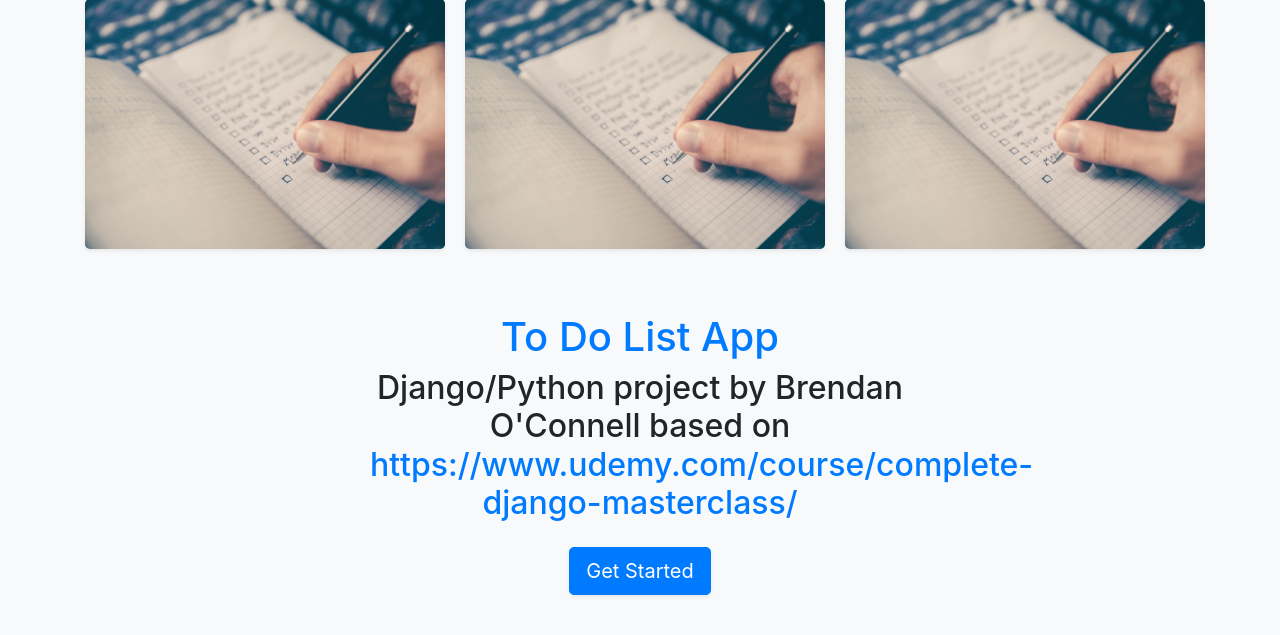
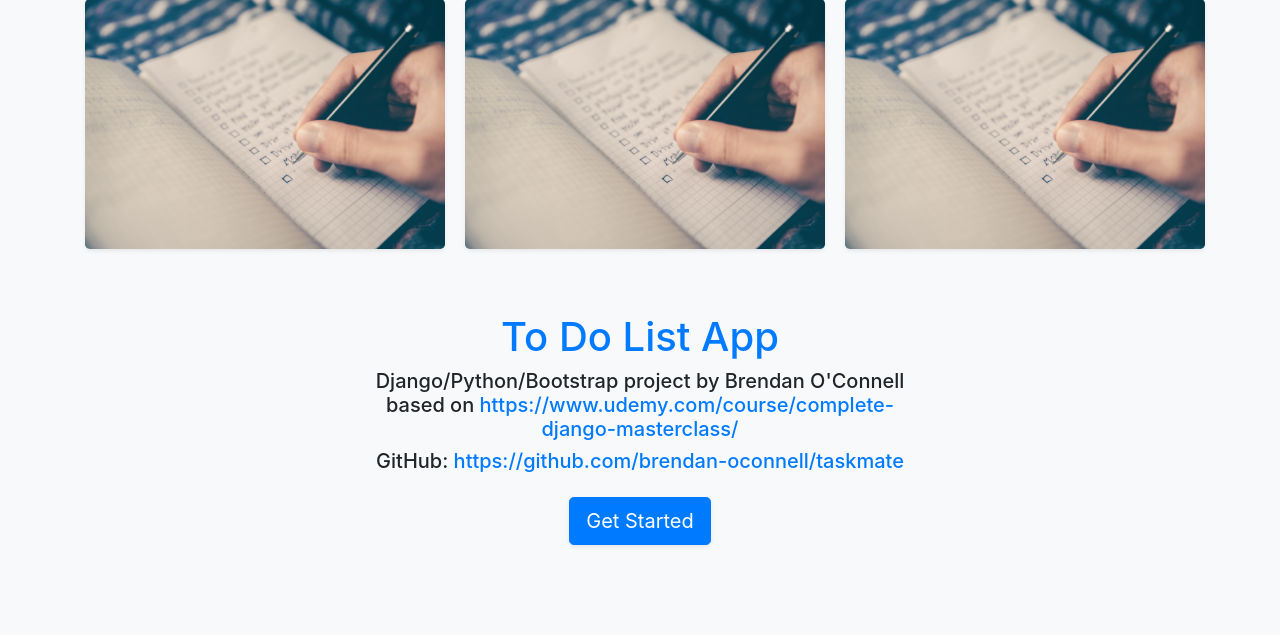
Before and after one commit to brendan-oconnell/taskmate, a Django app: page / in a window 1280 px wide. Shown: the part 139-774 px from the top of the page. Run offline with Django 3.2, Linux system fonts and the light colour scheme; some libraries are stand-ins or nearby versions.

Commit message:
Edited Homepage text again

```diff
--- a/todolist_app/templates/index.html
+++ b/todolist_app/templates/index.html
@@ -21,7 +21,8 @@
         <div class = "row mt-5">
             <div class="col-md-6 offset-md-3">
                 <center><p class = "h1 text-primary mt-3">To Do List App</p>
-                <center><p class = "h2">Django/Python project by Brendan O'Connell based on <a href="https://www.udemy.com/course/complete-django-masterclass/">https://www.udemy.com/course/complete-django-masterclass/</a></p>
+                <center><p class = "h5">Django/Python/Bootstrap project by Brendan O'Connell based on <a href="https://www.udemy.com/course/complete-django-masterclass/">https://www.udemy.com/course/complete-django-masterclass/</a></p>
+                <center><p class = "h5">GitHub: <a href="https://github.com/brendan-oconnell/taskmate">https://github.com/brendan-oconnell/taskmate</a></p>
                 <center><a href="{% url 'todolist' %}"><button type="button" class="btn btn-primary btn-lg mt-3 shadow-sm">Get Started</button></a>
 
             </div>
```
